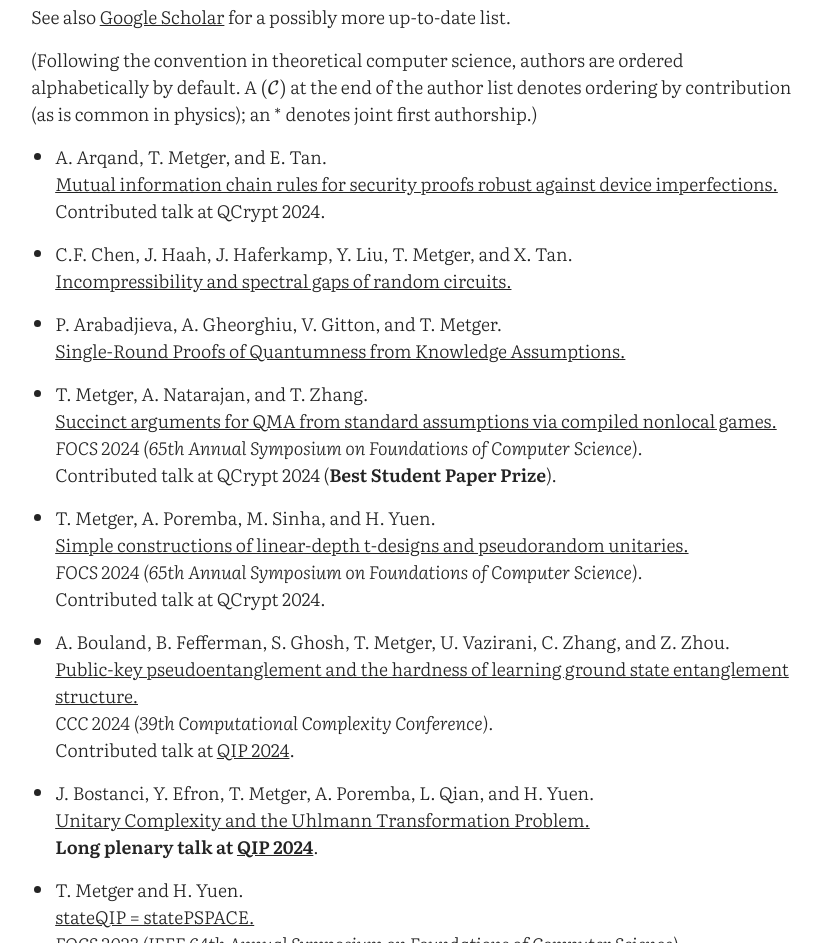
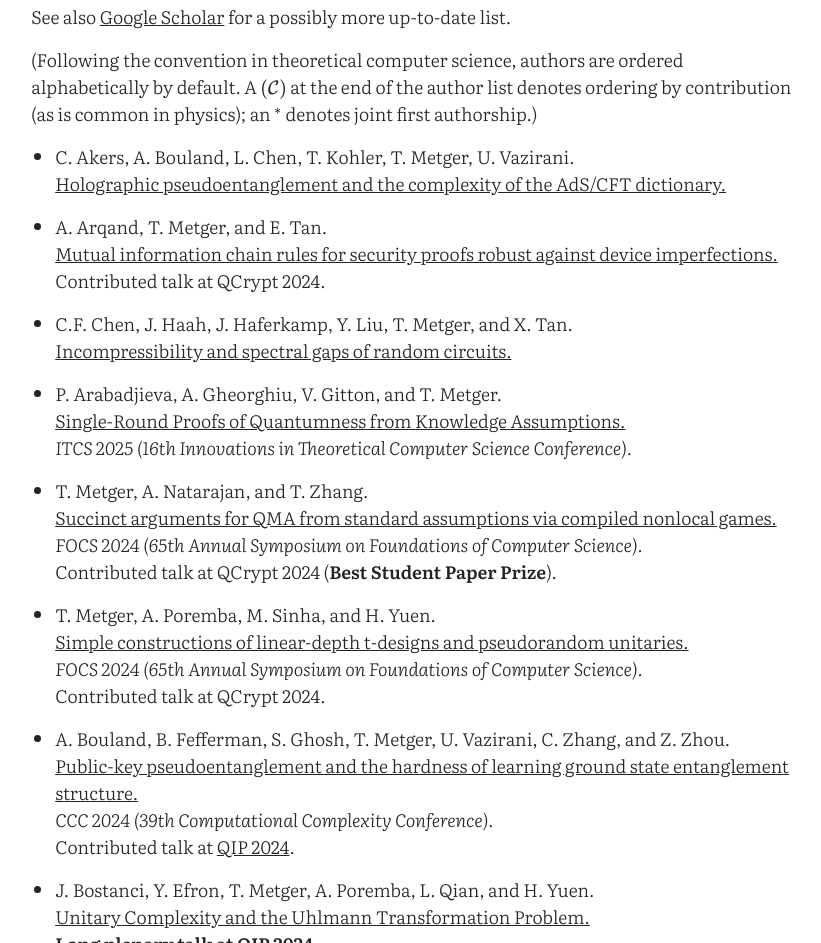
Before and after one commit to tonymetger/tonymetger.github.io, a plain HTML site: page index.html in a window 1280 px wide. Shown: the part 2089-3032 px from the top of the page, without its empty margins (224-1045 px from the left). Drawn offline with nearby package versions, Linux system fonts and the light colour scheme.

Commit message:
Add latest papers

```diff
--- a/index.html
+++ b/index.html
@@ -224,6 +224,10 @@ Furthermore, our generalised EAT can be used to give improved security proofs fo
 <p>(Following the convention in theoretical computer science, authors are ordered alphabetically by default. A $(\mathcal{C})$ at the end of the author list denotes ordering by contribution (as is common in physics); an $^*$ denotes joint first authorship.)</p>
 <ul>
 <li>
+<p>C. Akers, A. Bouland, L. Chen, T. Kohler, T. Metger, U. Vazirani.<br>
+<a href="https://arxiv.org/abs/2411.04978" target="_blank" >Holographic pseudoentanglement and the complexity of the AdS/CFT dictionary.</a></p>
+</li>
+<li>
 <p>A. Arqand, T. Metger, and E. Tan.<br>
 <a href="https://arxiv.org/abs/2407.20396" target="_blank" >Mutual information chain rules for security proofs robust against device imperfections.</a><br>
 Contributed talk at QCrypt 2024.</p>
@@ -234,7 +238,8 @@ Contributed talk at QCrypt 2024.</p>
 </li>
 <li>
 <p>P. Arabadjieva, A. Gheorghiu, V. Gitton, and T. Metger.<br>
-<a href="https://arxiv.org/abs/2405.15736" target="_blank" >Single-Round Proofs of Quantumness from Knowledge Assumptions.</a></p>
+<a href="https://arxiv.org/abs/2405.15736" target="_blank" >Single-Round Proofs of Quantumness from Knowledge Assumptions.</a><br>
+<em>ITCS 2025 (16th Innovations in Theoretical Computer Science Conference).</em></p>
 </li>
 <li>
 <p>T. Metger, A. Natarajan, and T. Zhang.<br>
```
Also changed, not shown: 2 other files.
